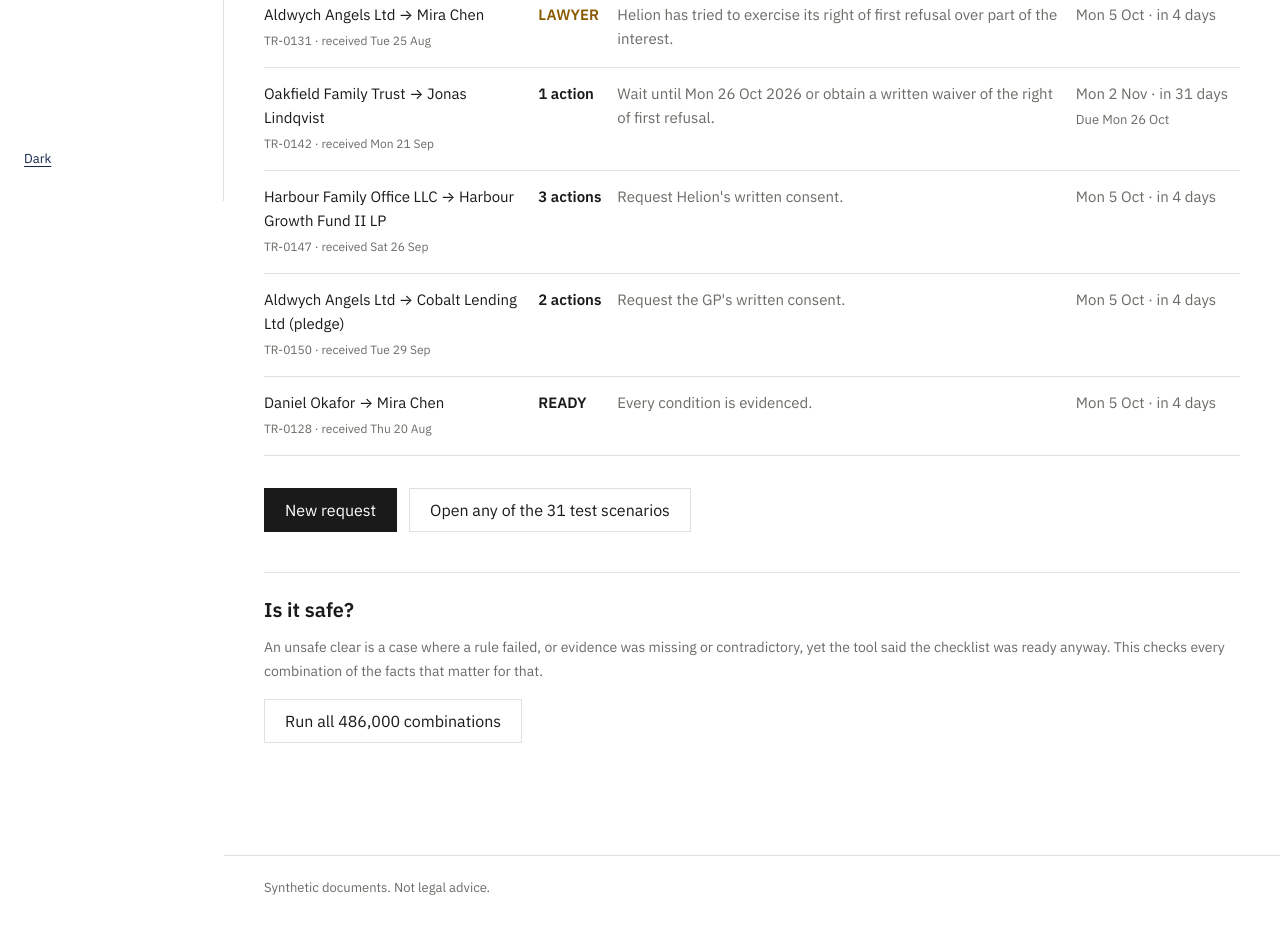
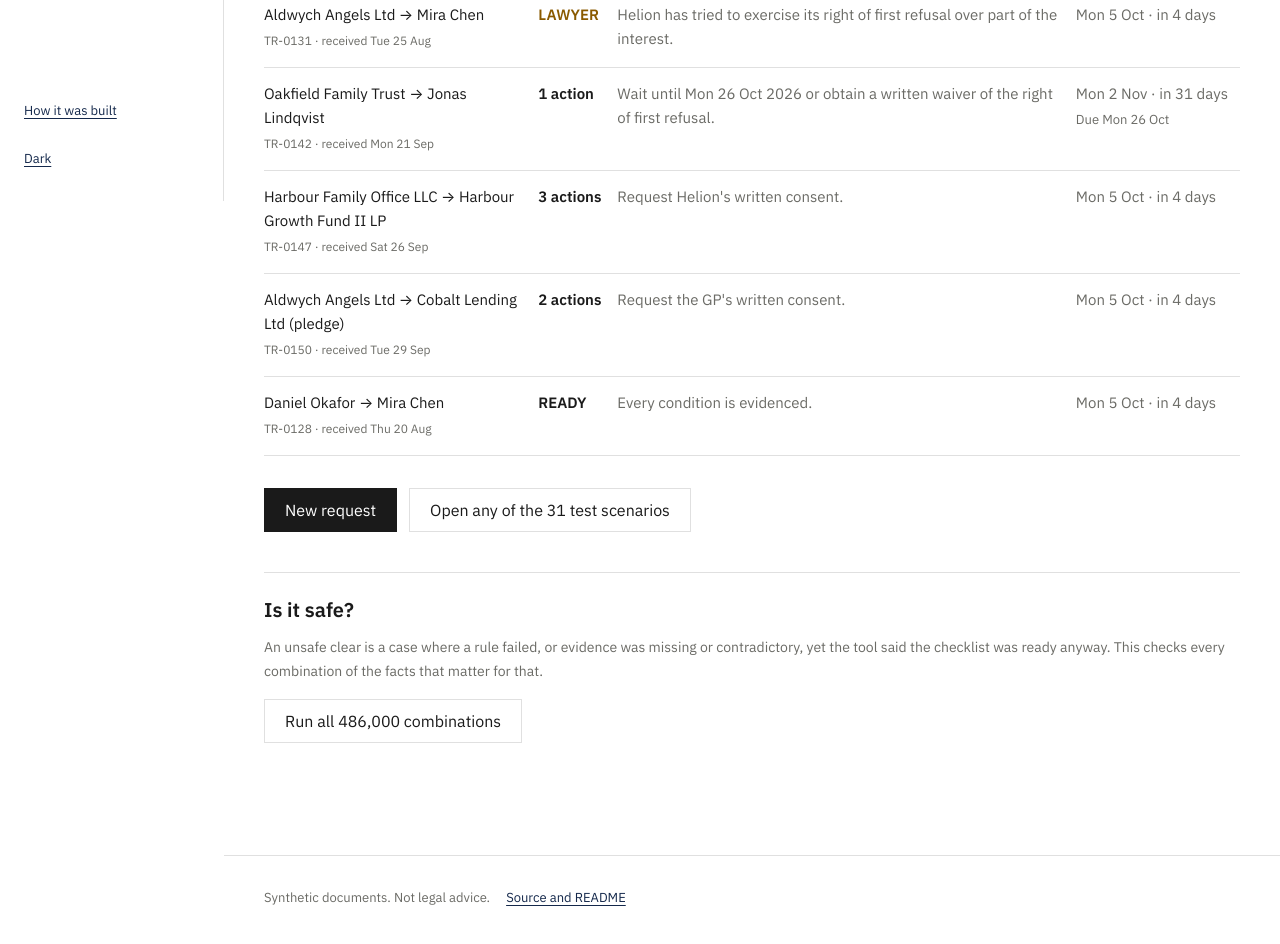
Before and after one commit to imadmnaz/transfer-desk, a plain HTML site: page index.html in a window 1280 px wide. Shown: the part 599-1543 px from the top of the page. Drawn offline with Linux system fonts and the light colour scheme.

Commit message:
Mobile bar, viewer italics, links to source and README

```diff
--- a/app.js
+++ b/app.js
@@ -1178,7 +1178,8 @@ function mdInline(text) {
     .replace(/&/g, '&amp;')
     .replace(/</g, '&lt;')
     .replace(/>/g, '&gt;')
-    .replace(/\*\*(.+?)\*\*/g, '<strong>$1</strong>');
+    .replace(/\*\*(.+?)\*\*/g, '<strong>$1</strong>')
+    .replace(/_(.+?)_/g, '<em>$1</em>');
 }
 
 function mdToFragment(md) {
--- a/index.html
+++ b/index.html
@@ -24,6 +24,7 @@
       <li><button class="sidebar-link" type="button" data-nav="documents">Documents</button></li>
     </ul>
     <div class="sidebar-footer">
+      <a class="footer-link" href="https://github.com/imadmnaz/transfer-desk#readme" target="_blank" rel="noopener">How it was built</a>
       <button id="theme-toggle" class="theme-toggle" type="button">Dark</button>
     </div>
   </nav>
@@ -120,6 +121,7 @@
 
     <footer class="footer">
       <p class="footer-note">Synthetic documents. Not legal advice.</p>
+      <a class="footer-link" href="https://github.com/imadmnaz/transfer-desk#readme" target="_blank" rel="noopener">Source and README</a>
     </footer>
 
   </div>
@@ -139,6 +141,7 @@
     <li><button class="sidebar-link" type="button" data-nav="documents">Documents</button></li>
   </ul>
   <div class="sidebar-footer">
+    <a class="footer-link" href="https://github.com/imadmnaz/transfer-desk#readme" target="_blank" rel="noopener">How it was built</a>
     <button id="theme-toggle-drawer" class="theme-toggle" type="button">Dark</button>
   </div>
 </div>
--- a/styles.css
+++ b/styles.css
@@ -152,11 +152,11 @@ a {
 .mobile-answer-bar {
   position: sticky;
   top: var(--topbar-height);
-  height: var(--mobile-bar-height);
+  min-height: var(--mobile-bar-height);
   display: flex;
   align-items: center;
   gap: 12px;
-  padding: 0 20px;
+  padding: 10px 20px 12px;
   background: var(--canvas);
   border-bottom: 1px solid var(--rule);
   z-index: 24;
@@ -274,6 +274,10 @@ a {
 
   .sidebar-footer {
     padding: 0 8px;
+    display: flex;
+    flex-direction: column;
+    align-items: flex-start;
+    gap: 4px;
   }
 
   .nav-menu-btn,
@@ -1077,6 +1081,10 @@ a {
   margin-top: 32px;
   padding: 20px 20px 24px;
   border-top: 1px solid var(--rule);
+  display: flex;
+  flex-wrap: wrap;
+  align-items: baseline;
+  gap: 4px 16px;
 }
 
 .footer-note {
@@ -1092,10 +1100,13 @@ a {
   }
 }
 
-.theme-toggle {
+.theme-toggle,
+.footer-link {
   border: 0;
   padding: 0;
   min-height: 44px;
+  display: inline-flex;
+  align-items: center;
   color: var(--link);
   text-decoration: underline;
   text-underline-offset: 3px;
@@ -1181,6 +1192,10 @@ a {
 .nav-drawer .sidebar-footer {
   margin-top: auto;
   padding-top: 16px;
+  display: flex;
+  flex-direction: column;
+  align-items: flex-start;
+  gap: 4px;
 }
 
 @media (min-width: 1040px) {
```
